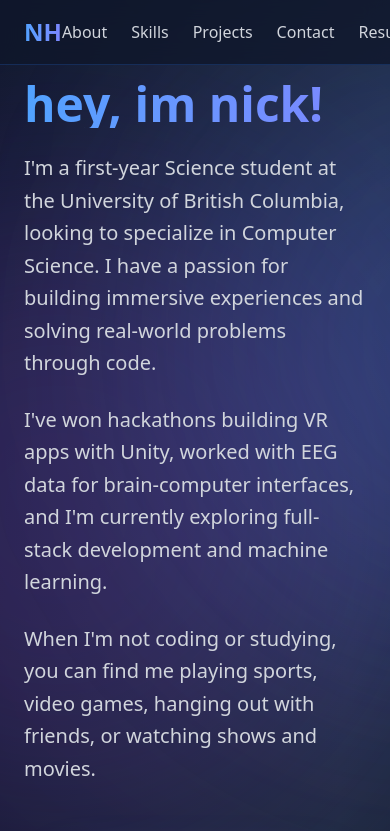
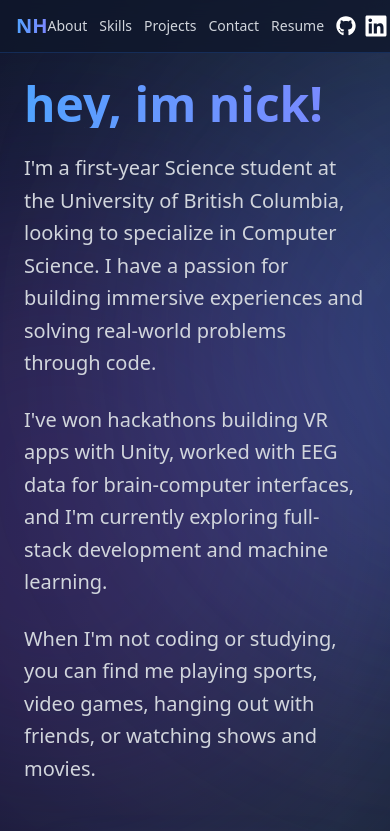
Before and after one commit to nhuang07/personal-website, a React (Vite) app: page / in a window 390 px wide. Shown: the top 831 px of the page. Built offline with nearby package versions, Linux system fonts and the light colour scheme.

Commit message:
Add navbar mobile support

```diff
--- a/src/components/Navbar.jsx
+++ b/src/components/Navbar.jsx
@@ -22,11 +22,11 @@ export default function Navbar() {
           : "bg-slate-900/80 border-b border-blue-500/20"
       }`}
     >
-      <div className="max-w-6xl mx-auto px-6 py-4 flex justify-between items-center">
-        <h1 className="text-2xl font-bold bg-gradient-to-r from-blue-400 to-indigo-400 bg-clip-text text-transparent">
+      <div className="max-w-6xl mx-auto px-4 md:px-6 py-3 md:py-4 flex justify-between items-center">
+        <h1 className="text-xl md:text-2xl font-bold bg-gradient-to-r from-blue-400 to-indigo-400 bg-clip-text text-transparent">
           NH
         </h1>
-        <div className="flex items-center gap-6">
+        <div className="flex items-center gap-3 md:gap-6 text-sm md:text-base">
           <button
             onClick={() => scrollToSection("about")}
             className="text-gray-300 hover:text-blue-400 transition-all duration-300 hover:scale-110"
@@ -58,11 +58,11 @@ export default function Navbar() {
           >
             Resume
           </a>
-          <div className="flex items-center gap-3 ml-2 pl-3 border-l border-gray-700">
+          <div className="flex items-center gap-2 md:gap-3 md:ml-2 md:pl-3 md:border-l border-gray-700">
             <a
               href="https://github.com/nhuang07"
               target="_blank"
-              className="text-2xl hover:text-blue-400 transition-all duration-300 hover:scale-110"
+              className="text-xl md:text-2xl hover:text-blue-400 transition-all duration-300 hover:scale-110"
               title="GitHub"
             >
               <FaGithub />
```
